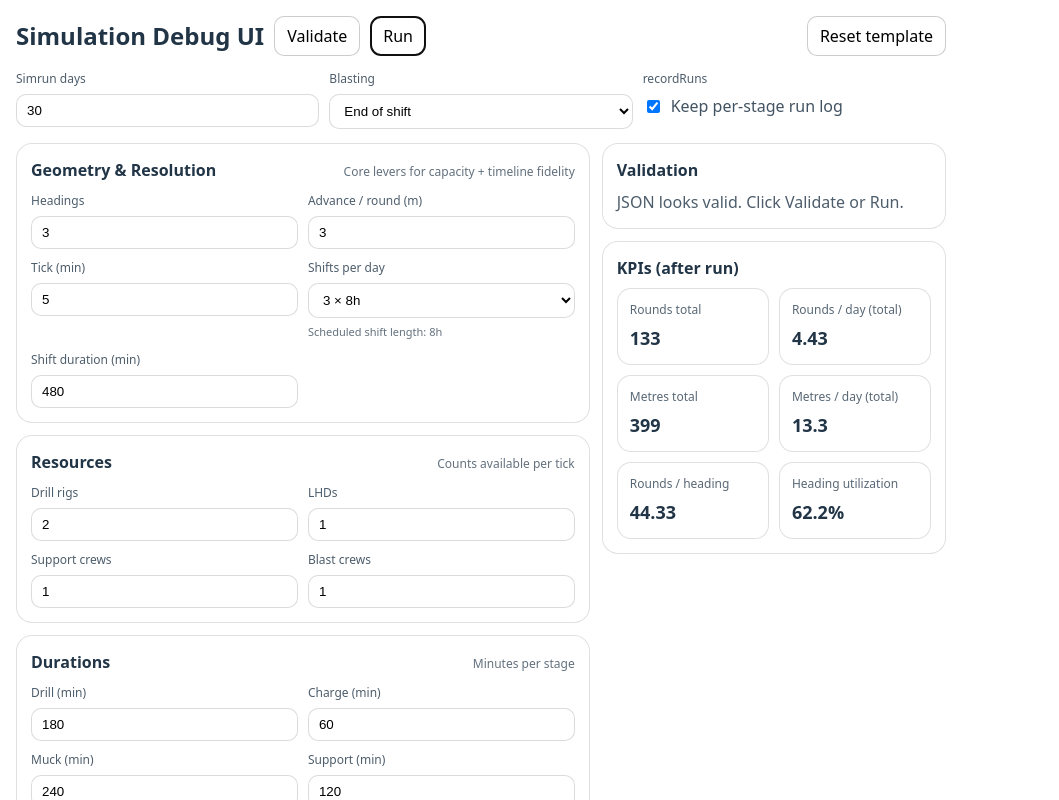
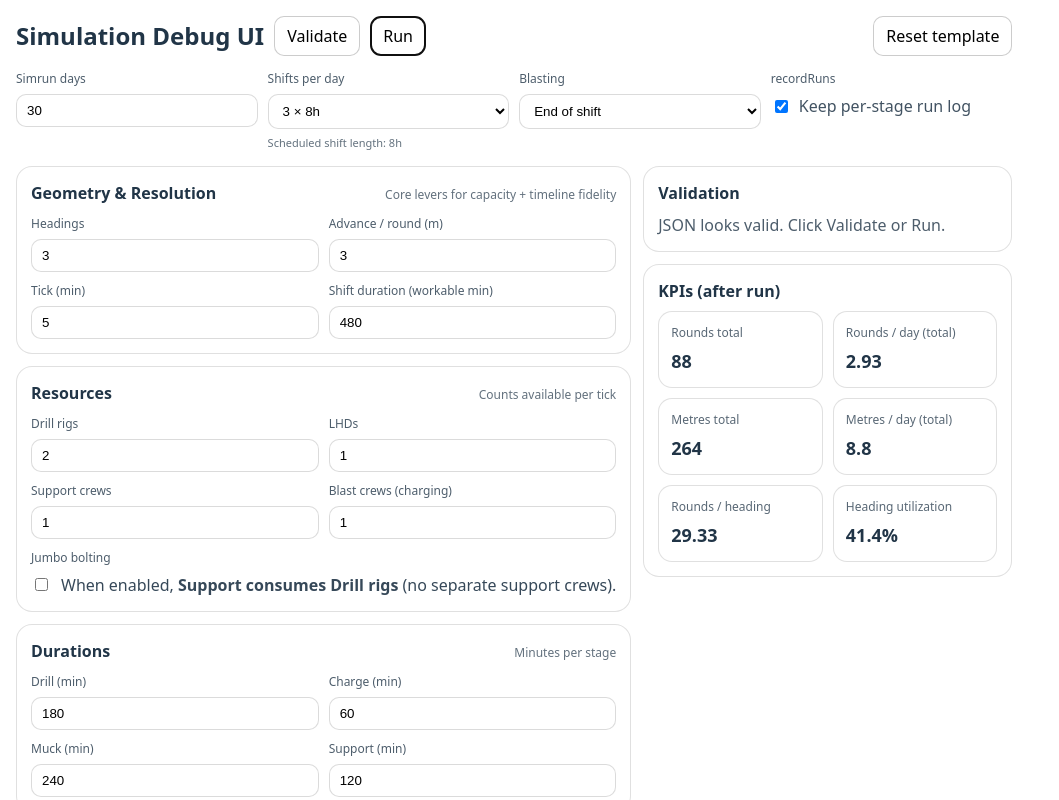
Before and after one commit to maurice6007/Multiblast, a React (Vite) app: page / in a window 1280 px wide. Both pictures are taken after a click on the button "Run". Shown: the top 800 px of the page, without its empty margins (0-1059 px from the left). Built offline with nearby package versions, Linux system fonts and the light colour scheme.

Commit message:
Add jumbo bolting toggle and correct resource contention between drill and support

```diff
--- a/src/engine/simulate.ts
+++ b/src/engine/simulate.ts
@@ -24,6 +24,7 @@ export type GanttStage =
   | "DRILL"
   | "CHARGE"
   | "BLAST_READY"
+  | "REENTRY"
   | "WAITING_FOR_BLAST"
   | "MUCK"
   | "SUPPORT";
@@ -57,9 +58,15 @@ export function simulateDetailed(s: Scenario): SimulationDetailedResult {
  * Back-compat wrapper for old UI:
  * - if includeGantt/includeTimeline: return { kpis, simMinutes, intervals }
  * - else return { kpis } so UI can always do result.kpis
+ *
+ * IMPORTANT:
+ * - legacyOptions.hoursPerShift drives scheduled shift length (8h/12h) for end-of-shift blasting logic.
+ * - s.shift.shiftDurationMin is workable time before shift change.
+ * - shift change window = scheduledShiftMin - shiftDurationMin.
+ * - blast crews are consumed by CHARGE; blasting is instantaneous.
  */
 export function simulateScenario(legacyScenario: any, legacyOptions?: any): any {
-  const normalized = normalizeScenarioForEngine(legacyScenario);
+  const normalized = normalizeScenarioForEngine(legacyScenario, legacyOptions);
 
   if (legacyOptions?.includeGantt || legacyOptions?.includeTimeline) {
     return simulateDetailed(normalized);
@@ -76,15 +83,10 @@ type Stage = GanttStage;
 interface HeadingState {
   id: string;
   stage: Stage;
-  remainingMin: number;
+  remainingMin: number; // countdown for work stages AND gating stages
   busyMin: number;
   roundsCompleted: number;
   metresAdvanced: number;
-}
-
-interface PendingBlast {
-  headingId: string;
-  scheduledAtMin: number;
 }
 
 interface RunOptions {
@@ -98,8 +100,9 @@ interface RunResult {
 }
 
 type ResourceKey = keyof Resources;
+type ResourcePool = Resources;
 
-type ResourcePool = Resources;
+const REENTRY_MIN_MIDSHIFT = 30;
 
 /* =========================
    Engine runner
@@ -111,11 +114,7 @@ function runEngine(s: Scenario, opts: RunOptions): RunResult {
   const simMinutes = s.simDays * 24 * 60;
   const tickMin = s.tickMin;
 
-  const headings: HeadingState[] = Array.from({ length: s.headings }, (_, i) =>
-    newHeading(`H${i + 1}`, s)
-  );
-
-  const pendingBlasts: PendingBlast[] = [];
+  const headings: HeadingState[] = Array.from({ length: s.headings }, (_, i) => newHeading(`H${i + 1}`, s));
 
   // --- timeline capture ---
   const intervals: GanttInterval[] = [];
@@ -123,11 +122,13 @@ function runEngine(s: Scenario, opts: RunOptions): RunResult {
 
   const closeAndOpenIfStageChanged = (h: HeadingState, nowMin: number) => {
     if (!opts.captureTimeline) return;
+
     const open = openByHeading.get(h.id);
     if (!open) {
       openByHeading.set(h.id, { stage: h.stage, startMin: nowMin });
       return;
     }
+
     if (open.stage !== h.stage) {
       intervals.push({ headingId: h.id, stage: open.stage, startMin: open.startMin, endMin: nowMin });
       openByHeading.set(h.id, { stage: h.stage, startMin: nowMin });
@@ -142,15 +143,11 @@ function runEngine(s: Scenario, opts: RunOptions): RunResult {
     // reset available resources each tick
     const avail: ResourcePool = makeResourcePool(s);
 
-    // 1) Execute any due blasts FIRST (consumes blastCrews)
-    executePendingBlasts(nowMin, pendingBlasts, headings, s, avail);
-    if (opts.captureTimeline) for (const h of headings) closeAndOpenIfStageChanged(h, nowMin);
-
-    // 2) Advance each heading if it can acquire the resource for its current stage
+    // Advance each heading if it can acquire the resource for its current stage
     for (const h of headings) {
       const beforeStage = h.stage;
 
-      advanceHeadingByTick(h, nowMin, tickMin, pendingBlasts, s, avail);
+      advanceHeadingByTick(h, nowMin, tickMin, s, avail);
 
       if (opts.captureTimeline && h.stage !== beforeStage) {
         // stage change effective end-of-tick
@@ -176,31 +173,36 @@ function runEngine(s: Scenario, opts: RunOptions): RunResult {
    Core simulation logic (resource-constrained)
    ========================= */
 
-function advanceHeadingByTick(
-  h: HeadingState,
-  nowMin: number,
-  tickMin: number,
-  pendingBlasts: PendingBlast[],
-  s: Scenario,
-  avail: ResourcePool
-): void {
-  // Special handling when blast-ready: blasting may consume blastCrews (ASAP)
+function advanceHeadingByTick(h: HeadingState, nowMin: number, tickMin: number, s: Scenario, avail: ResourcePool): void {
+  // Gate stages (no resources)
   if (h.stage === "BLAST_READY") {
-    onBlastReady(h, nowMin, pendingBlasts, s, avail);
+    onBlastReady(h, nowMin, tickMin, s);
     return;
   }
 
-  // Waiting state: no work
-  if (h.stage === "WAITING_FOR_BLAST") return;
+  if (h.stage === "REENTRY") {
+    if (h.remainingMin > 0) h.remainingMin = Math.max(0, h.remainingMin - tickMin);
+    if (h.remainingMin === 0) {
+      h.stage = "MUCK";
+      h.remainingMin = s.durations.muck;
+    }
+    return;
+  }
+
+  if (h.stage === "WAITING_FOR_BLAST") {
+    if (h.remainingMin > 0) h.remainingMin = Math.max(0, h.remainingMin - tickMin);
+    if (h.remainingMin === 0) {
+      h.stage = "MUCK";
+      h.remainingMin = s.durations.muck;
+    }
+    return;
+  }
 
   // Determine if this stage needs a resource to do work
-  const rKey = resourceForWorkStage(h.stage);
+  const rKey = resourceForWorkStage(h.stage, s);
   const canWorkThisTick = rKey ? tryConsume(avail, rKey) : true;
 
-  if (!canWorkThisTick) {
-    // no resource => no progress this tick
-    return;
-  }
+  if (!canWorkThisTick) return;
 
   // Work happens this tick
   h.busyMin += tickMin;
@@ -215,6 +217,7 @@ function advanceHeadingByTick(
       return;
 
     case "CHARGE":
+      // Charging consumes blast crews. Blast is instantaneous and handled by BLAST_READY gating.
       h.stage = "BLAST_READY";
       h.remainingMin = 0;
       return;
@@ -243,76 +246,46 @@ function advanceHeadingByTick(
   }
 }
 
-function onBlastReady(
-  h: HeadingState,
-  nowMin: number,
-  pendingBlasts: PendingBlast[],
-  s: Scenario,
-  avail: ResourcePool
-): void {
+/**
+ * BLAST_READY handler.
+ * - midshift (ASAP): blast instantaneous → REENTRY(30 min) → MUCK
+ * - endOfShift: blast occurs during shift change; re-entry is engulfed by shift change window:
+ *      WAITING_FOR_BLAST = scheduledShiftMin - shiftDurationMin
+ *
+ * End-of-shift modeled as:
+ *  - BLAST_READY counts down to workEnd (start of shift change)
+ *  - then WAITING_FOR_BLAST counts down to shiftEnd (next shift start) → MUCK
+ */
+function onBlastReady(h: HeadingState, nowMin: number, tickMin: number, s: Scenario): void {
   if (s.shift.blastTiming === "midshift") {
-    // ASAP / immediate, but requires blast crew to fire
-    if (tryConsume(avail, "blastCrews")) {
-      doBlast(h, s);
-    }
-    // else: stay BLAST_READY until a crew is available on a later tick
+    h.stage = "REENTRY";
+    h.remainingMin = REENTRY_MIN_MIDSHIFT;
     return;
   }
 
-  // End-of-shift gating
-  const shiftEnd = shiftEndMin(nowMin, s.shift.shiftDurationMin);
+  const { workEnd, shiftEnd } = shiftBoundaries(nowMin, s);
 
-  if (!pendingBlasts.some((b) => b.headingId === h.id)) {
-    pendingBlasts.push({ headingId: h.id, scheduledAtMin: shiftEnd });
+  // If we are already in shift change window, transition to waiting immediately
+  if (nowMin >= workEnd) {
+    h.stage = "WAITING_FOR_BLAST";
+    const effectiveNow = nowMin + tickMin;
+    h.remainingMin = Math.max(0, shiftEnd - effectiveNow);
+    return;
   }
 
-  h.stage = "WAITING_FOR_BLAST";
-  h.remainingMin = 0;
-}
-
-function executePendingBlasts(
-  nowMin: number,
-  pendingBlasts: PendingBlast[],
-  headings: HeadingState[],
-  s: Scenario,
-  avail: ResourcePool
-): void {
-  if (pendingBlasts.length === 0) return;
-
-  // execute in time order, stable
-  pendingBlasts.sort((a, b) => a.scheduledAtMin - b.scheduledAtMin);
-
-  const remaining: PendingBlast[] = [];
-
-  for (const b of pendingBlasts) {
-    if (b.scheduledAtMin > nowMin) {
-      remaining.push(b);
-      continue;
-    }
-
-    const h = headings.find((x) => x.id === b.headingId);
-    if (!h) continue;
-
-    if (h.stage !== "WAITING_FOR_BLAST") continue;
-
-    // Need a blast crew available to execute
-    if (!tryConsume(avail, "blastCrews")) {
-      // no crew this tick => try again next tick (keep pending)
-      remaining.push({ ...b, scheduledAtMin: nowMin + s.tickMin });
-      continue;
-    }
-
-    doBlast(h, s);
+  // Still in workable time: remain BLAST_READY until shift change starts.
+  // Use remainingMin as countdown to workEnd.
+  if (h.remainingMin <= 0) {
+    h.remainingMin = Math.max(0, workEnd - nowMin);
+  } else {
+    h.remainingMin = Math.max(0, h.remainingMin - tickMin);
   }
 
-  pendingBlasts.length = 0;
-  pendingBlasts.push(...remaining);
-}
-
-function doBlast(h: HeadingState, s: Scenario): void {
-  // Blast is instantaneous; post-blast delays can be modeled as another stage later.
-  h.stage = "MUCK";
-  h.remainingMin = s.durations.muck;
+  if (h.remainingMin === 0) {
+    h.stage = "WAITING_FOR_BLAST";
+    const effectiveNow = nowMin + tickMin;
+    h.remainingMin = Math.max(0, shiftEnd - effectiveNow);
+  }
 }
 
 function completeRound(h: HeadingState, s: Scenario): void {
@@ -325,7 +298,6 @@ function completeRound(h: HeadingState, s: Scenario): void {
    ========================= */
 
 function makeResourcePool(s: Scenario): ResourcePool {
-  // defaults: generous but finite
   const r = s.resources ?? {
     drillRigs: s.headings,
     lhds: s.headings,
@@ -347,16 +319,22 @@ function clampNonNegInt(n: any): number {
   return Math.max(0, Math.floor(v));
 }
 
-function resourceForWorkStage(stage: Stage): ResourceKey | null {
+function isJumboBoltingEnabled(s: Scenario): boolean {
+  return (s as any)?.support?.jumboBolting === true;
+}
+
+function resourceForWorkStage(stage: Stage, s: Scenario): ResourceKey | null {
   switch (stage) {
     case "DRILL":
       return "drillRigs";
     case "CHARGE":
+      // blast crews do charging-up
       return "blastCrews";
     case "MUCK":
       return "lhds";
     case "SUPPORT":
-      return "supportCrews";
+      // Jumbo bolting consumes drill rigs; otherwise use dedicated support crews
+      return isJumboBoltingEnabled(s) ? "drillRigs" : "supportCrews";
     default:
       return null;
   }
@@ -413,10 +391,18 @@ function validateScenario(s: Scenario): void {
   if (!Number.isFinite(s.metresPerRound) || s.metresPerRound <= 0) throw new Error("metresPerRound must be > 0");
 
   if (!s.shift) throw new Error("shift is missing");
-  if (!Number.isFinite(s.shift.shiftDurationMin) || s.shift.shiftDurationMin <= 0)
+  if (!Number.isFinite(s.shift.shiftDurationMin) || s.shift.shiftDurationMin <= 0) {
     throw new Error("shift.shiftDurationMin must be > 0");
-  if (s.shift.blastTiming !== "midshift" && s.shift.blastTiming !== "endOfShift")
+  }
+  if (s.shift.blastTiming !== "midshift" && s.shift.blastTiming !== "endOfShift") {
     throw new Error("shift.blastTiming must be 'midshift' or 'endOfShift'");
+  }
+
+  const sched = getScheduledShiftMin(s);
+  if (!Number.isFinite(sched) || sched <= 0) {
+    throw new Error("scheduledShiftMin must be > 0 (via legacyOptions.hoursPerShift)");
+  }
+  if (s.shift.shiftDurationMin > sched) throw new Error("shiftDurationMin cannot exceed scheduled shift length");
 
   if (!s.durations) throw new Error("durations is missing");
   if (!Number.isFinite(s.durations.drill)) throw new Error("durations.drill is missing/invalid");
@@ -445,7 +431,7 @@ function assertSimulationProgress(kpis: SimulationKpis, s: Scenario): void {
    Scenario normalization (legacy UI -> engine)
    ========================= */
 
-function normalizeScenarioForEngine(input: any): Scenario {
+function normalizeScenarioForEngine(input: any, legacyOptions?: any): Scenario {
   const s = input ?? {};
   const shiftSrc = s.shift ?? s.shifts ?? s.shiftConfig ?? {};
   const durationsSrc = s.durations ?? s.roundDurations ?? s.cycle ?? s.timing ?? {};
@@ -460,7 +446,6 @@ function normalizeScenarioForEngine(input: any): Scenario {
 
   const shiftDurationMin =
     pickNumber(shiftSrc.shiftDurationMin, shiftSrc.durationMin, s.shiftDurationMin, s.shiftMin) ??
-    // legacy: hoursPerShift may be provided via options in the old UI; engine uses shiftDurationMin.
     (Number.isFinite(s.hoursPerShift) ? Number(s.hoursPerShift) * 60 : 480);
 
   const headings = pickNumber(s.headings, s.numHeadings, s.activeHeadings) ?? 2;
@@ -473,16 +458,29 @@ function normalizeScenarioForEngine(input: any): Scenario {
     blastCrews: pickNumber(resourcesSrc.blastCrews, s.blastCrews) ?? 1,
   };
 
-  return {
+  // Scheduled shift length comes from legacyOptions.hoursPerShift (8h / 12h)
+  const hoursPerShiftOpt = legacyOptions?.hoursPerShift;
+  const scheduledShiftMin =
+    Number.isFinite(hoursPerShiftOpt) && Number(hoursPerShiftOpt) > 0
+      ? Number(hoursPerShiftOpt) * 60
+      : pickNumber(shiftSrc.scheduledShiftMin, s.scheduledShiftMin, s.shiftScheduledMin) ?? shiftDurationMin;
+
+  const shiftObj: any = {
+    shiftDurationMin,
+    blastTiming,
+    scheduledShiftMin,
+  };
+
+  const jumboBolting =
+    (s.support?.jumboBolting ?? s.jumboBolting ?? s.supportConfig?.jumboBolting ?? false) === true;
+
+  const out: any = {
     simDays: pickNumber(s.simDays, s.days, s.simulationDays) ?? 30,
     tickMin: pickNumber(s.tickMin, s.dtMin, s.timeStepMin, s.stepMin) ?? 5,
     headings,
     metresPerRound: pickNumber(s.metresPerRound, s.advancePerRound, s.advanceM, s.mPerRound) ?? 3.8,
 
-    shift: {
-      shiftDurationMin,
-      blastTiming,
-    },
+    shift: shiftObj,
 
     durations: {
       drill,
@@ -492,7 +490,13 @@ function normalizeScenarioForEngine(input: any): Scenario {
     },
 
     resources,
+
+    support: {
+      jumboBolting,
+    },
   };
+
+  return out as Scenario;
 }
 
 function pickNumber(...vals: any[]): number | undefined {
@@ -503,15 +507,12 @@ function pickNumber(...vals: any[]): number | undefined {
 }
 
 function normalizeBlastTiming(v: any): BlastTiming {
-  // canonical
   if (v === "midshift" || v === "endOfShift") return v;
 
-  // legacy strings
   if (v === "IMMEDIATE" || v === "immediate") return "midshift";
   if (v === "END_OF_SHIFT_ONLY" || v === "endOfShift") return "endOfShift";
   if (v === "end") return "endOfShift";
 
-  // legacy booleans
   if (v === true) return "midshift";
   if (v === false) return "endOfShift";
 
@@ -533,7 +534,19 @@ function newHeading(id: string, s: Scenario): HeadingState {
   };
 }
 
-function shiftEndMin(nowMin: number, shiftDurationMin: number): number {
-  const start = Math.floor(nowMin / shiftDurationMin) * shiftDurationMin;
-  return start + shiftDurationMin;
+function getScheduledShiftMin(s: Scenario): number {
+  const v = (s.shift as any).scheduledShiftMin;
+  if (!Number.isFinite(v) || v <= 0) return s.shift.shiftDurationMin;
+  return Math.floor(Number(v));
 }
+
+function shiftBoundaries(nowMin: number, s: Scenario) {
+  const sched = getScheduledShiftMin(s);
+  const workable = Math.max(0, Math.min(sched, s.shift.shiftDurationMin));
+
+  const shiftStart = Math.floor(nowMin / sched) * sched;
+  const workEnd = shiftStart + workable; // shift change starts
+  const shiftEnd = shiftStart + sched; // next shift starts
+
+  return { shiftStart, workEnd, shiftEnd, sched, workable };
+}
--- a/src/ui/DebugSimulationTest.tsx
+++ b/src/ui/DebugSimulationTest.tsx
@@ -37,7 +37,7 @@ function clampNum(n: any, min = 0, fallback = 0) {
 }
 
 /**
- * Canonical scenario template (engine shape)
+ * Canonical scenario template (engine-ish shape)
  */
 const STARTER_SCENARIO: any = {
   name: "Starter Scenario",
@@ -47,7 +47,7 @@ const STARTER_SCENARIO: any = {
   metresPerRound: 3.0,
 
   shift: {
-    shiftDurationMin: 480, // effective shift duration input stays here
+    shiftDurationMin: 480, // workable time before shift change
     blastTiming: "endOfShift", // "midshift" | "endOfShift"
   },
 
@@ -63,6 +63,10 @@ const STARTER_SCENARIO: any = {
     lhds: 1,
     supportCrews: 1,
     blastCrews: 1,
+  },
+
+  support: {
+    jumboBolting: false,
   },
 };
 
@@ -81,8 +85,8 @@ export default function DebugSimulationTest() {
 
   const parsed = useMemo(() => safeParseJson(scenarioText), [scenarioText]);
 
-  // Engine wrapper expects hoursPerShift; derive from shifts/day (12 or 8)
-  const hoursPerShift = 24 / shiftsPerDay;
+  // Derived scheduled shift length (8h or 12h)
+  const hoursPerShift = useMemo(() => 24 / shiftsPerDay, [shiftsPerDay]);
 
   // Canonical object for UI controls even if JSON is malformed
   const uiScenario = useMemo(() => {
@@ -94,7 +98,8 @@ export default function DebugSimulationTest() {
     const p = safeParseJson(scenarioText);
     const base = p.ok ? deepClone(p.value) : deepClone(uiScenario);
     patch(base);
-    setScenarioText(pretty(normalizeScenario(base)));
+    const normalized = normalizeScenario(base);
+    setScenarioText(pretty(normalized));
   }
 
   function validateOnly() {
@@ -108,6 +113,7 @@ export default function DebugSimulationTest() {
     setParseError("");
 
     try {
+      // wrapper reads legacyOptions.hoursPerShift for scheduled shift length
       simulateScenario(parsed.value, { simDays: 1, hoursPerShift, recordRuns: false });
       setRunError("");
     } catch (e: any) {
@@ -139,9 +145,10 @@ export default function DebugSimulationTest() {
     }
   }
 
+  // Result shape: either {kpis, simMinutes, intervals} or legacy KPI-only
   const kpis = result?.kpis ?? result;
 
-  // Gantt window: simDays worth of minutes
+  // Gantt should show ONLY the run window (simDays), stretched to full width
   const viewMinutes = simDays * 24 * 60;
 
   const intervalsAll = result?.intervals ?? [];
@@ -161,6 +168,8 @@ export default function DebugSimulationTest() {
       ? uiScenario.shift.blastTiming
       : "endOfShift";
 
+  const jumboBolting = !!uiScenario.support?.jumboBolting;
+
   return (
     <div style={{ padding: 16, fontFamily: "system-ui", display: "flex", flexDirection: "column", gap: 14 }}>
       {/* Header */}
@@ -175,19 +184,19 @@ export default function DebugSimulationTest() {
           Run
         </button>
 
-        <button onClick={() => setScenarioText(pretty(STARTER_SCENARIO))} style={{ ...btnStyle, marginLeft: "auto" }}>
+        <button
+          onClick={() => {
+            setScenarioText(pretty(STARTER_SCENARIO));
+            setSimDays(STARTER_SCENARIO.simDays ?? 30);
+          }}
+          style={{ ...btnStyle, marginLeft: "auto" }}
+        >
           Reset template
         </button>
       </div>
 
       {/* Global run controls */}
-      <div
-        style={{
-          display: "grid",
-          gridTemplateColumns: "repeat(auto-fit, minmax(240px, 1fr))",
-          gap: 10,
-        }}
-      >
+      <div style={{ display: "grid", gridTemplateColumns: "repeat(4, minmax(0, 1fr))", gap: 10 }}>
         <Field label="Simrun days">
           <input
             type="number"
@@ -196,8 +205,7 @@ export default function DebugSimulationTest() {
             onChange={(e) => {
               const v = Math.max(1, Number(e.target.value) || 1);
               setSimDays(v);
-
-      // ✅ keep JSON scenario in sync so engine honors it
+              // keep JSON in sync so engine honours simDays (via Scenario)
               patchScenario((obj) => {
                 obj.simDays = v;
               });
@@ -206,6 +214,19 @@ export default function DebugSimulationTest() {
           />
         </Field>
 
+        <Field label="Shifts per day">
+          <div style={{ display: "grid", gap: 6 }}>
+            <select
+              value={shiftsPerDay}
+              onChange={(e) => setShiftsPerDay(Number(e.target.value) as 2 | 3)}
+              style={inputStyle}
+            >
+              <option value={2}>2 × 12h</option>
+              <option value={3}>3 × 8h</option>
+            </select>
+            <div style={{ fontSize: 11, opacity: 0.7 }}>Scheduled shift length: {hoursPerShift}h</div>
+          </div>
+        </Field>
 
         <Field label="Blasting">
           <select
@@ -218,7 +239,7 @@ export default function DebugSimulationTest() {
             }
             style={inputStyle}
           >
-            <option value="midshift">ASAP (no delay)</option>
+            <option value="midshift">ASAP (midshift)</option>
             <option value="endOfShift">End of shift</option>
           </select>
         </Field>
@@ -287,24 +308,8 @@ export default function DebugSimulationTest() {
                 />
               </Field>
 
-              <Field label="Shifts per day">
-  <div style={{ display: "grid", gap: 6 }}>
-    <select
-      value={shiftsPerDay}
-      onChange={(e) => setShiftsPerDay(Number(e.target.value) as 2 | 3)}
-      style={inputStyle}
-    >
-      <option value={2}>2 × 12h</option>
-      <option value={3}>3 × 8h</option>
-    </select>
-    <div style={{ fontSize: 11, opacity: 0.7 }}>
-      Scheduled shift length: {(24 / shiftsPerDay).toFixed(0)}h
-    </div>
-  </div>
-</Field>
-
-
-              <Field label="Shift duration (min)">
+              {/* Workable time before shift change (kept intentionally) */}
+              <Field label="Shift duration (workable min)">
                 <input
                   type="number"
                   min={1}
@@ -371,10 +376,12 @@ export default function DebugSimulationTest() {
                     })
                   }
                   style={inputStyle}
+                  disabled={jumboBolting}
+                  title={jumboBolting ? "Disabled: Support uses drill rigs when Jumbo bolting is on." : undefined}
                 />
               </Field>
 
-              <Field label="Blast crews">
+              <Field label="Blast crews (charging)">
                 <input
                   type="number"
                   min={0}
@@ -388,6 +395,26 @@ export default function DebugSimulationTest() {
                   style={inputStyle}
                 />
               </Field>
+
+              <div style={{ gridColumn: "1 / -1" }}>
+                <Field label="Jumbo bolting">
+                  <label style={{ display: "flex", gap: 10, alignItems: "center" }}>
+                    <input
+                      type="checkbox"
+                      checked={jumboBolting}
+                      onChange={(e) =>
+                        patchScenario((obj) => {
+                          obj.support = obj.support ?? {};
+                          obj.support.jumboBolting = e.target.checked;
+                        })
+                      }
+                    />
+                    <span style={{ opacity: 0.9 }}>
+                      When enabled, <b>Support consumes Drill rigs</b> (no separate support crews).
+                    </span>
+                  </label>
+                </Field>
+              </div>
             </div>
           </div>
 
@@ -504,7 +531,7 @@ export default function DebugSimulationTest() {
         </div>
       </div>
 
-      {/* Gantt (2× bigger: taller rows happen in GanttChart; 2× wider via wrapper here) */}
+      {/* Gantt */}
       <div style={panelStyle}>
         <div style={{ display: "flex", justifyContent: "space-between", alignItems: "baseline", marginBottom: 8 }}>
           <div style={{ fontWeight: 800 }}>Gantt</div>
@@ -512,11 +539,7 @@ export default function DebugSimulationTest() {
         </div>
 
         {intervals.length ? (
-          <div style={{ width: "100%", overflowX: "auto", overflowY: "hidden", paddingBottom: 6 }}>
-            <div style={{ width: "200%", minWidth: 900 }}>
           <GanttChart simMinutes={viewMinutes} intervals={intervals} shiftsPerDay={shiftsPerDay} />
-            </div>
-          </div>
         ) : (
           <div style={{ opacity: 0.7 }}>No timeline returned. Ensure engine returns intervals when includeGantt=true.</div>
         )}
@@ -542,6 +565,7 @@ function normalizeScenario(partial: any) {
   const shift = s.shift ?? {};
   const durations = s.durations ?? {};
   const resources = s.resources ?? {};
+  const supportCfg = s.support ?? {};
 
   const headings = clampInt(s.headings, 1, 3);
 
@@ -553,7 +577,8 @@ function normalizeScenario(partial: any) {
 
     shift: {
       shiftDurationMin: clampInt(shift.shiftDurationMin, 1, 480),
-      blastTiming: shift.blastTiming === "midshift" || shift.blastTiming === "endOfShift" ? shift.blastTiming : "endOfShift",
+      blastTiming:
+        shift.blastTiming === "midshift" || shift.blastTiming === "endOfShift" ? shift.blastTiming : "endOfShift",
     },
 
     durations: {
@@ -568,6 +593,10 @@ function normalizeScenario(partial: any) {
       lhds: clampInt(resources.lhds ?? 1, 0, 1),
       supportCrews: clampInt(resources.supportCrews ?? 1, 0, 1),
       blastCrews: clampInt(resources.blastCrews ?? 1, 0, 1),
+    },
+
+    support: {
+      jumboBolting: !!(supportCfg.jumboBolting ?? s.jumboBolting ?? false),
     },
   };
 }
--- a/src/ui/GanttChart.tsx
+++ b/src/ui/GanttChart.tsx
@@ -6,21 +6,21 @@ const STAGE_LABEL: Record<string, string> = {
   DRILL: "Drill",
   CHARGE: "Charge",
   BLAST_READY: "Blast ready",
+  REENTRY: "Re-entry",
   WAITING_FOR_BLAST: "Waiting blast",
   MUCK: "Muck",
-  SUPPORT: "Support", // ✅ ADD
+  SUPPORT: "Support",
 };
 
-
 const STAGE_COLOR: Record<string, string> = {
-  DRILL: "#bfdbfe",          // blue
-  CHARGE: "#fde68a",         // yellow
-  BLAST_READY: "#e9d5ff",    // purple
+  DRILL: "#bfdbfe", // blue
+  CHARGE: "#fde68a", // yellow
+  BLAST_READY: "#e9d5ff", // purple
+  REENTRY: "#fdba74", // orange
   WAITING_FOR_BLAST: "#e5e7eb", // grey
-  MUCK: "#bbf7d0",           // green
-  SUPPORT: "#d6b48c",        // ✅ brown / sand (clearly distinct)
+  MUCK: "#bbf7d0", // green
+  SUPPORT: "#d6b48c", // brown / sand
 };
-
 
 type Props = {
   simMinutes: number;
@@ -51,7 +51,7 @@ export default function GanttChart({ simMinutes, intervals, shiftsPerDay }: Prop
         Timeline (0 → {simMinutes} min) • Shifts/day: {shiftsPerDay}
       </div>
 
-      <div style={{ display: "flex", flexDirection: "column", gap: 8 }}>
+      <div style={{ display: "flex", flexDirection: "column", gap: 14 }}>
         {headingIds.map((hid) => {
           const row = intervals.filter((x) => x.headingId === hid);
 
@@ -67,7 +67,7 @@ export default function GanttChart({ simMinutes, intervals, shiftsPerDay }: Prop
             >
               <div
                 style={{
-                  fontSize: 12,
+                  fontSize: 13,
                   fontFamily: "ui-monospace, SFMono-Regular, Menlo, Monaco, Consolas, monospace",
                   opacity: 0.85,
                 }}
@@ -78,7 +78,7 @@ export default function GanttChart({ simMinutes, intervals, shiftsPerDay }: Prop
               <div
                 style={{
                   position: "relative",
-                  height: 32,
+                  height: 64, // 2× taller
                   borderRadius: 10,
                   border: "1px solid rgba(0,0,0,0.12)",
                   background: "white",
@@ -135,6 +135,7 @@ export default function GanttChart({ simMinutes, intervals, shiftsPerDay }: Prop
         })}
       </div>
 
+      {/* Legend */}
       <div style={{ display: "flex", flexWrap: "wrap", gap: 10, fontSize: 12, opacity: 0.8 }}>
         {Object.keys(STAGE_LABEL).map((k) => (
           <div key={k} style={{ display: "flex", alignItems: "center", gap: 6 }}>
```
Lines whose indentation alone changed are shown as unchanged.
